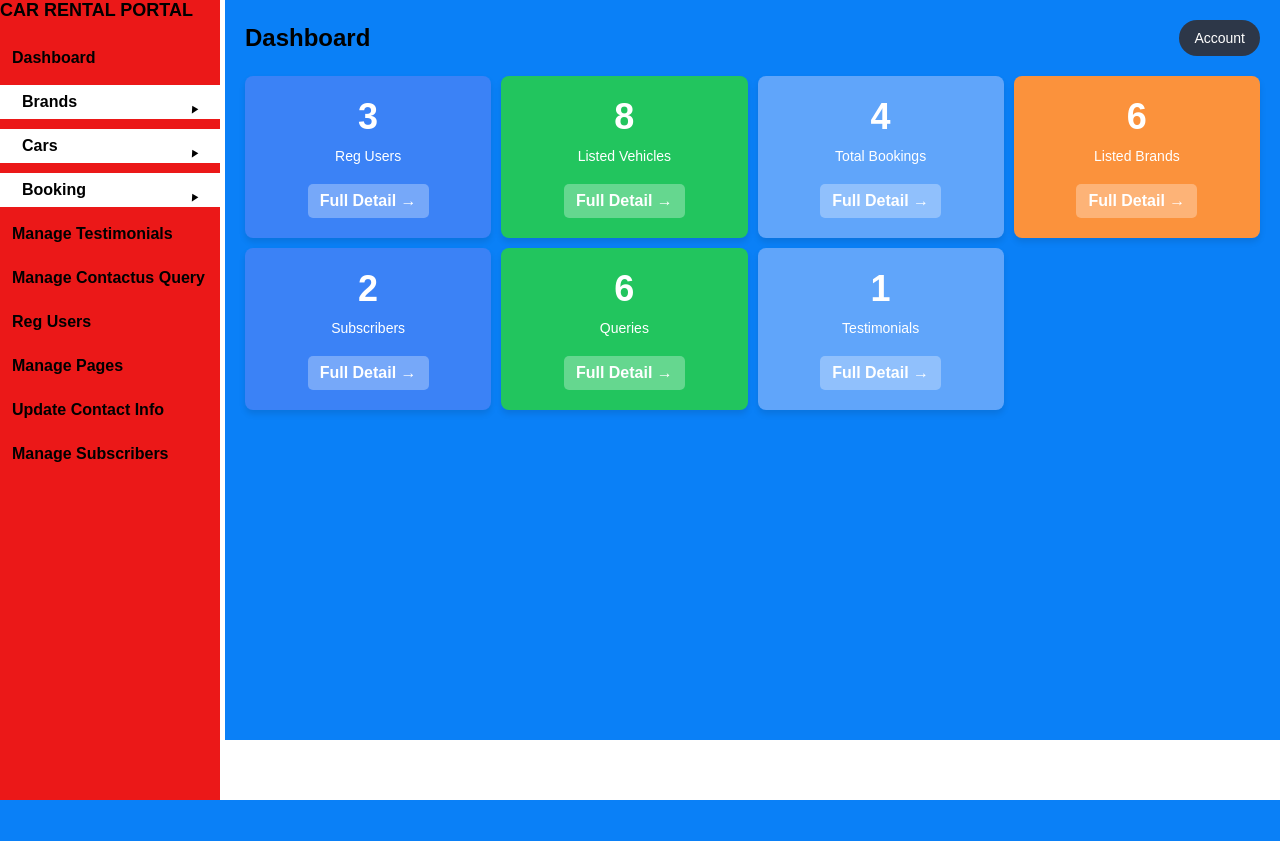
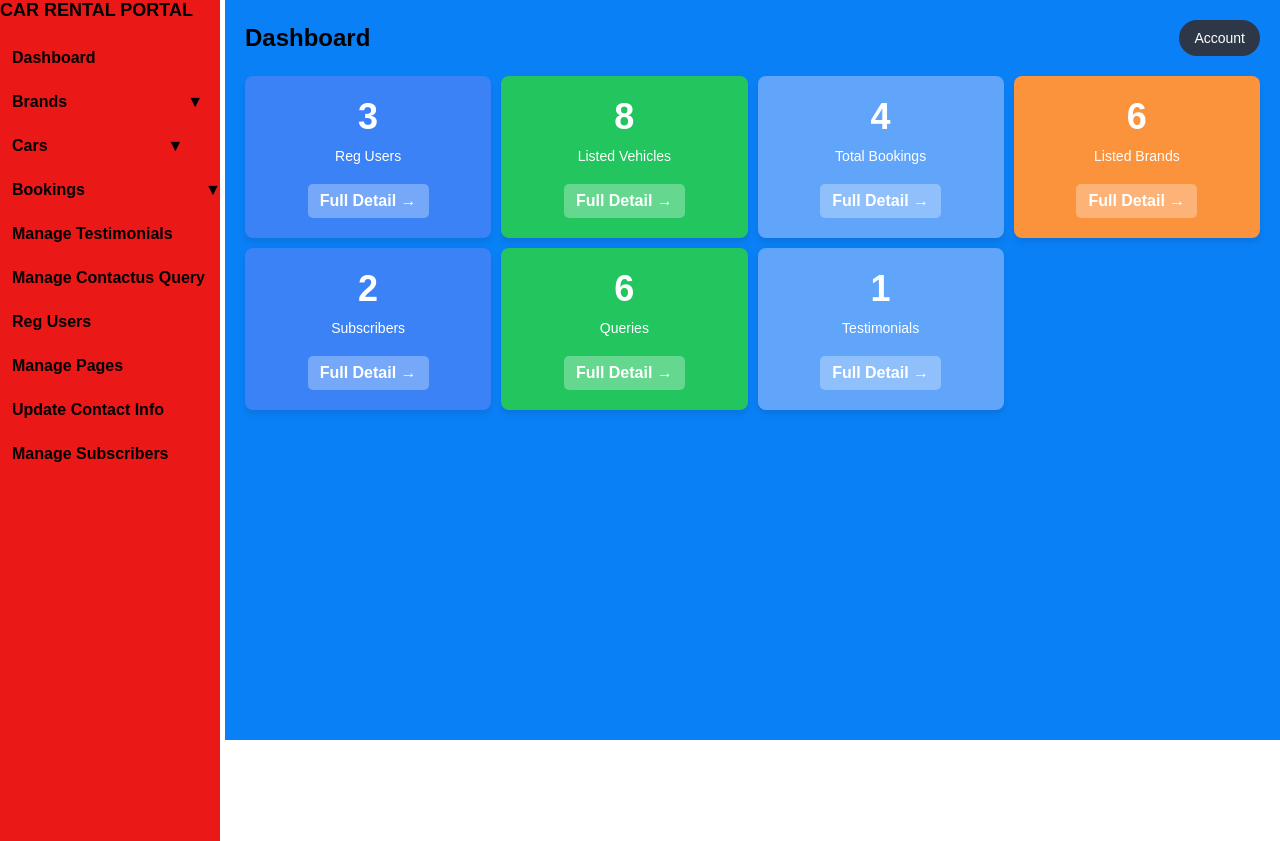
Before and after one commit to rahul2832005/car-rental-service, a PHP site: page /dashboard.php in a window 1280 px wide. Before the commit the page ends 800 px from the top, so only its background shows below. Run offline with PHP 8.4, Linux system fonts and the light colour scheme.

Commit message:
admin change

```diff
--- a/admin/bookingsub.php
+++ /dev/null
@@ -1,39 +0,0 @@
-<!DOCTYPE html>
-<html lang="en">
-<head>
-    <meta charset="UTF-8">
-    <meta name="viewport" content="width=device-width, initial-scale=1.0">
-    <title>Sidebar Menu</title>
-
-    <script>
-        // Function to toggle submenu visibility
-        function toggleMenu(element) {
-            const parentLi = element.closest('li');
-            parentLi.classList.toggle('active');
-
-        }
-
-
-    </script>
-    <link rel="stylesheet" href="css/dropdown.css">
-</head>
-<body>
-
-<div class="sidebar1">
-    <ul>
-        <li>
-            <a href="#" onclick="toggleMenu(this)">
-                <i class="icon"></i> Booking
-                <span class="toggle-icon">▼</span>
-            </a>
-            <ul class="submenu">
-                <li><a href="new_booking.php" target="second">New Booking</a></li>
-                <li><a href="confirmed-bookings.php" target="second">Confirm Booking</a></li>
-                <li><a href="canceled-bookings.php" target="second">Cancelled Booking</a></li>
-            </ul>
-        </li>
-    </ul>
-</div>
-
-</body>
-</html>
--- a/admin/brandsub.php
+++ /dev/null
@@ -1,38 +0,0 @@
-<!DOCTYPE html>
-<html lang="en">
-<head>
-    <meta charset="UTF-8">
-    <meta name="viewport" content="width=device-width, initial-scale=1.0">
-    <title>Sidebar Menu</title>
-
-    <script>
-        // Function to toggle submenu visibility
-        function toggleMenu(element) {
-            const parentLi = element.closest('li');
-            parentLi.classList.toggle('active');
-
-        }
-
-
-    </script>
-    <link rel="stylesheet" href="css/dropdown.css">
-</head>
-<body>
-
-<div class="sidebar1">
-    <ul>
-        <li>
-            <a href="#" onclick="toggleMenu(this)">
-                <i class="icon"></i> Brands
-                <span class="toggle-icon">▼</span>
-            </a>
-            <ul class="submenu">
-                <li><a href="createbrand.php" target="second">Create Brand</a></li>
-                <li><a href="managebrand.php" target="second">Manage Brands</a></li>
-            </ul>
-        </li>
-    </ul>
-</div>
-
-</body>
-</html>
--- a/admin/canceled-bookings.php
+++ b/admin/canceled-booking.php
@@ -76,10 +76,11 @@ $result = mysqli_query($conn, $sql);
         <table>
             <thead>
                 <tr>
-                    <th>#</th>
+
                     <th>id</th>
                     <th>Booking NO</th>
                     <th>User Email</th>
+                    <th>Vehicle id</th>
                     <th>From Date</th>
                     <th>To Date</th>
                     <th>Status</th>
--- a/admin/confirmed-bookings.php
+++ b/admin/confirmed-booking.php
@@ -76,10 +76,11 @@ $result = mysqli_query($conn, $sql);
         <table>
             <thead>
                 <tr>
-                    <th>#</th>
+
                     <th>id</th>
                     <th>Booking NO</th>
                     <th>User Email</th>
+                    <th>vehicle id</th>
                     <th>From Date</th>
                     <th>To Date</th>
                     <th>Status</th>
--- a/admin/css/dashstyle.css
+++ b/admin/css/dashstyle.css
@@ -10,7 +10,7 @@ body {
 /* Sidebar Styles */
 .sidebar {
     width: 220px;
-    background-color:rgb(235, 24, 24);
+    background-color: rgb(235, 24, 24);
     height: 100vh;
     top: 0;
     left: 0;
@@ -60,7 +60,7 @@ body {
     background-color: #0a80f7;
     padding: 20px;
     margin-left: 15px;
-   height: 100vh;
+    height: 100vh;
 
 
 }
@@ -140,3 +140,39 @@ iframe {
     /* Full height minus header */
     border: none;
 }
+
+.dropdown li {
+    list-style-type: none;
+    padding-right: 20px;
+    margin-left: -28px;
+
+}
+.dropdown-cr li {
+    list-style-type: none;
+    padding-right: 20px;
+    margin-left: -28px;
+
+}
+.dropdown-bk li {
+    list-style-type: none;
+    padding-right: 20px;
+    margin-left: -28px;
+
+}
+
+
+ul li ul.dropdown {
+   display: none;
+}
+ul li ul.dropdown-cr {
+    display: none;
+}
+ul li ul.dropdown-bk {
+    display: none;
+}
+
+.sub-icon {
+    position: absolute;
+    margin-left: 120px;
+
+}
--- a/admin/css/dropdown.css
+++ /dev/null
@@ -1,53 +0,0 @@
-   /* General Styles */
-
-   .sidebar1 {
-    width: 100%;
-    background-color:white;
-    height: 10%;
-
-
-
-}
-.sidebar1 ul {
-    list-style: none;
-    padding: 0;
-    margin: 0;
-}
-.sidebar1 ul li {
-    position: relative;
-
-    cursor: pointer;
-}
-.sidebar1 ul li a {
-    text-decoration: none;
-    color: black;
-    display: block;
-    font-size: 16px;
-}
-
-.sidebar1 ul .submenu {
-    display: none;
-}
-.sidebar1 ul .submenu li {
-    padding: -10px;
-}
-.sidebar1 ul .submenu li a {
-    font-size: 14px;
-}
-.sidebar1 ul li.active .submenu {
-    display: block;
-background-color: white;
-}
-.sidebar1 ul li i {
-    margin-right: 10px;
-}
-.toggle-icon {
-    position: absolute;
-    right: 20px;
-    top: 18px;
-    font-size: 12px;
-    transform: rotate(30deg);
-}
-.toggle-icon li.active{
-    transform: rotate(90deg);
-}
--- a/admin/dashboard.php
+++ b/admin/dashboard.php
@@ -1,5 +1,6 @@
 <!DOCTYPE html>
 <html lang="en">
+
 <head>
     <meta charset="UTF-8">
     <meta name="viewport" content="width=device-width, initial-scale=1.0">
@@ -11,27 +12,90 @@
 </head>
 
 <body>
+    <div class="sidebar">
 
-<!-- Sidebar -->
-         <aside class="sidebar">
+
+        <!-- Profile Section -->
+        <div class="profile">
             <h2>Car Rental Portal</h2>
+
+        </div>
+
+        <!-- Menu Section -->
+        <div class="sidebar">
             <ul class="menu">
                 <li><a href="main.php" target="second">Dashboard</a></li>
-                <?php include ('brandsub.php') ?>
-                <?php include ('vehiclesub.php') ?>
-                <?php include ('bookingsub.php') ?>
-                <li><a href="brandsub.php" target="second">Manage Testimonials</a></li>
+                <li id="br-drop">
+                    <a href="#">Brands<span class="sub-icon">▼</span></a>
+                    <ul class="dropdown">
+                        <li><a href="createbrand.php" target="second">Add Brands</a></li>
+                        <li><a href="managebrand.php" target="second">Manage Brands</a></li>
+
+                    </ul>
+
+                </li>
+                <li id="cr-drop">
+                    <a href="#">Cars<span class="sub-icon">▼</span></a>
+                    <ul class="dropdown-cr">
+                        <li><a href="add_car.php" target="second">Add Cars</a></li>
+                        <li><a href="managecar.php" target="second">Manage Cars</a></li>
+
+                    </ul>
+
+                </li>
+                <li id="bk-drop">
+                    <a href="#">Bookings<span class="sub-icon">▼</span></a>
+                    <ul class="dropdown-bk">
+                        <li><a href="new-booking.php" target="second">New Bookings</a></li>
+                        <li><a href="confirmed-booking.php" target="second"> Confirm Bookings</a></li>
+                        <li><a href="canceled-booking.php">Cancelled Bookings </a></li>
+
+                    </ul>
+
+                </li>
+                <li><a href="#" target="second">Manage Testimonials</a></li>
                 <li><a href="#" target="second">Manage Contactus Query</a></li>
                 <li><a href="#" target="second">Reg Users</a></li>
                 <li><a href="#" target="second">Manage Pages</a></li>
                 <li><a href="#" target="second">Update Contact Info</a></li>
                 <li><a href="#" target="second">Manage Subscribers</a></li>
             </ul>
-        </aside>
+
+
+        </div>
+    </div>
     <div>
 
-      <iframe name="second" src="main.php"  height="100%" width="100%"></iframe>
+        <iframe name="second" src="main.php" height="100%" width="100%"></iframe>
 
     </div>
+    <script>
+        document.getElementById("br-drop").addEventListener('click', function() {
+            document.querySelector(".dropdown").style.display = "block";
+        })
+        document.getElementById("br-drop").addEventListener('dblclick', function() {
+            document.querySelector(".dropdown").style.display = "none";
+        })
+
+
+        document.getElementById("cr-drop").addEventListener('click', function() {
+            document.querySelector(".dropdown-cr").style.display = "block";
+        })
+
+
+        document.getElementById("cr-drop").addEventListener('dblclick', function() {
+            document.querySelector(".dropdown-cr").style.display = "none";
+        })
+
+        document.getElementById("bk-drop").addEventListener('click', function() {
+            document.querySelector(".dropdown-bk").style.display = "block";
+        })
+
+
+        document.getElementById("bk-drop").addEventListener('dblclick', function() {
+            document.querySelector(".dropdown-bk").style.display = "none";
+        })
+    </script>
 </body>
+
 </html>
--- a/admin/managecar.php
+++ b/admin/managecar.php
@@ -15,7 +15,7 @@ $result = mysqli_query($conn, $sql);
 <head>
     <meta charset="UTF-8">
     <meta name="viewport" content="width=device-width, initial-scale=1.0">
-    <title>Manage Brands</title>
+    <title>Manage Cars</title>
     <link rel="stylesheet" href="css/all.min.css">
     <link rel="stylesheet" href="css/fontawesome.min.css">
     <style>
@@ -78,7 +78,7 @@ $result = mysqli_query($conn, $sql);
         <table>
             <thead>
                 <tr>
-                    <th>#</th>
+                    <th>vehicle id</th>
                     <th>Car Name</th>
                     <th>Price</th>
                     <th>No Plate</th>
--- a/admin/vehiclesub.php
+++ /dev/null
@@ -1,38 +0,0 @@
-<!DOCTYPE html>
-<html lang="en">
-<head>
-    <meta charset="UTF-8">
-    <meta name="viewport" content="width=device-width, initial-scale=1.0">
-    <title>Sidebar Menu</title>
-
-    <script>
-        // Function to toggle submenu visibility
-        function toggleMenu(element) {
-            const parentLi = element.closest('li');
-            parentLi.classList.toggle('active');
-
-        }
-
-
-    </script>
-    <link rel="stylesheet" href="css/add_car_style.css">
-</head>
-<body>
-
-<div class="sidebar1">
-    <ul>
-        <li>
-            <a href="#" onclick="toggleMenu(this)">
-                <i class="icon"></i> Cars
-                <span class="toggle-icon">▼</span>
-            </a>
-            <ul class="submenu">
-                <li><a href="add_car.php" target="second">Add Car</a></li>
-                <li><a href="managecar.php" target="second">Manage Cars</a></li>
-            </ul>
-        </li>
-    </ul>
-</div>
-
-</body>
-</html>
```
Also changed, not shown: admin/new-booking.php (renamed from admin/new_booking.php).
